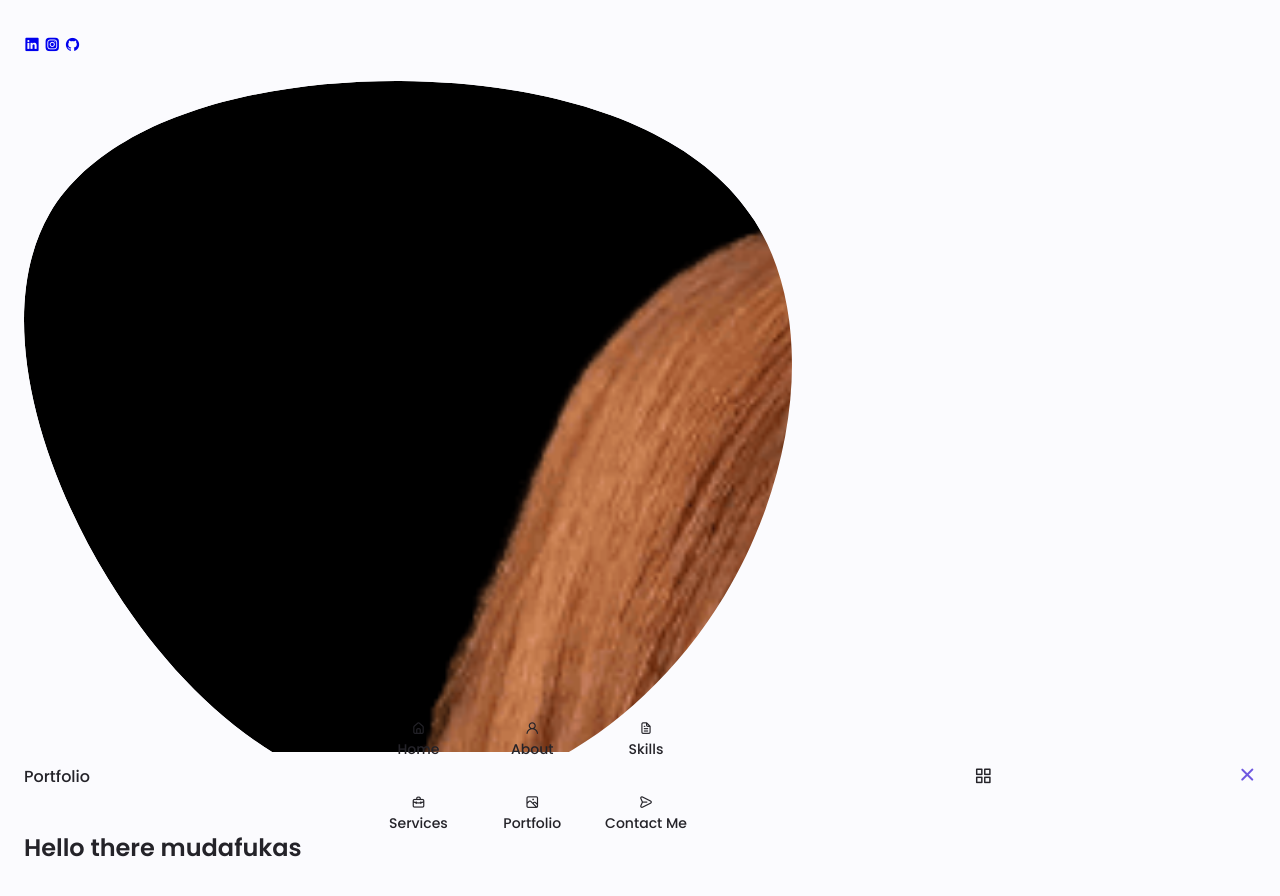
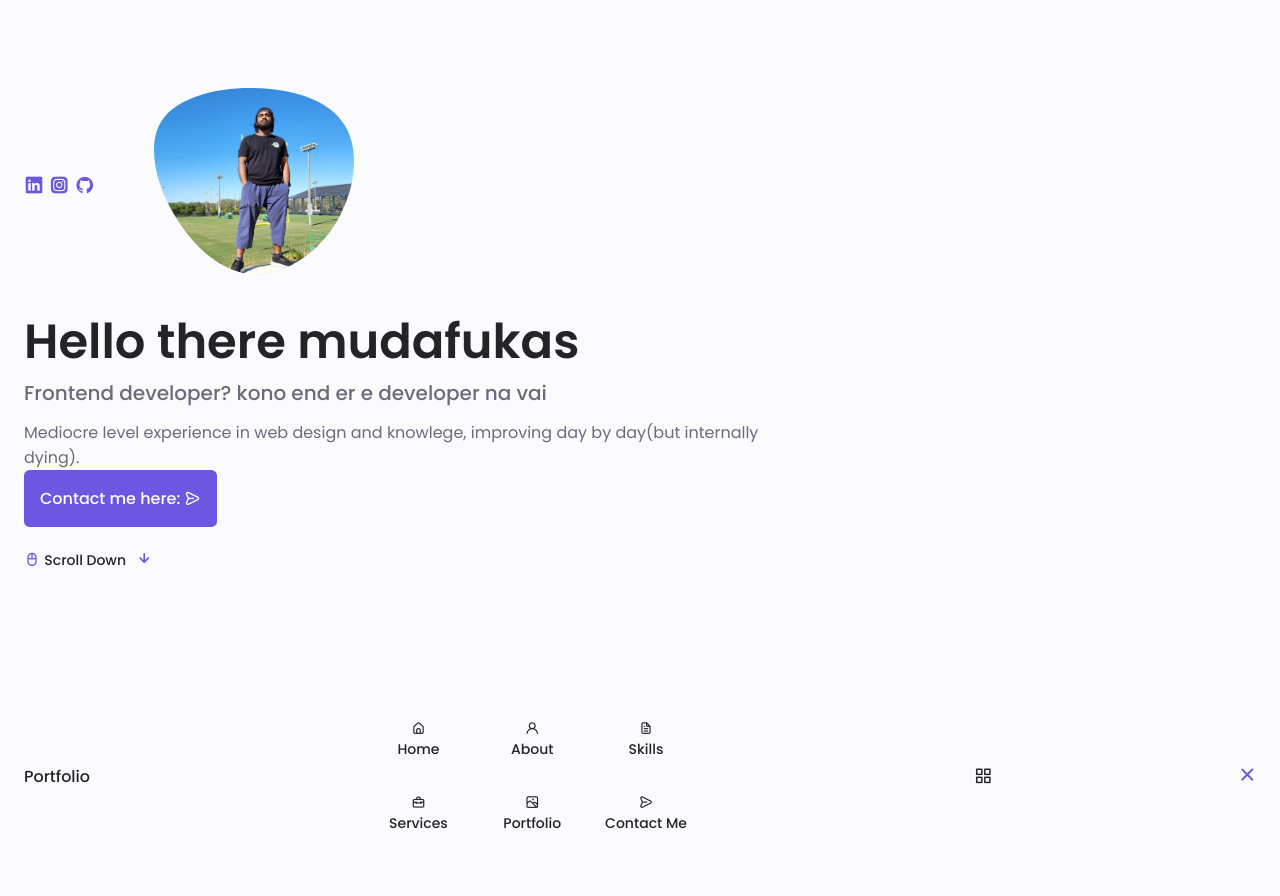
Before and after one commit to SathmanGazi/Portfolio, a plain HTML site: page index.html in a window 1280 px wide. Shown: the top 896 px of the page. Drawn offline with nearby package versions, Linux system fonts and the light colour scheme.

Commit message:
Updated the home and button

```diff
--- a/assets/css/styles.css
+++ b/assets/css/styles.css
@@ -120,7 +120,7 @@ img {
 
 .section__title {
   font-size: var(--h1-font-size);
-  color: var(--title-color);
+  /*color: var(--title-color);*/
 }
 
 .section__subtitle {
@@ -237,9 +237,106 @@ img {
 /* Change background header */
 
 /*==================== HOME ====================*/
+.home__container {
+  gap: 1rem;
+}
 
+.home__content {
+  grid-template-columns: 0.5fr 3fr;
+  padding-top: 3.5rem;
+  align-items: center;
+}
+
+.home__social {
+  display: grid;
+  grid-template-columns: max-content;
+  row-gap: 20rem;
+}
+
+.home__social-icon {
+  font-size: 1.25rem;
+  color: var(--first-color);
+}
+
+.home__social-icon:hover {
+  color: var(--first-color-alt);
+}
+.home__blob {
+  width: 200px;
+  fill: var(--first-color);
+}
+
+.home__blob-img {
+  width: 200px;
+}
+
+.home__data {
+  grid-column: 1/3;
+}
+
+.home__title {
+  font-size: var(--big-font-size);
+}
+
+.home__subtitle {
+  font-size: var(--h3-font-size);
+  color: var(--text-color);
+  font-weight: var(--font-medium);
+  margin-bottom: var(--mb-0-75);
+}
+
+.home__description {
+  margin-bottom: var(--mb-2);
+}
+
+.home__scroll {
+  /*display: noone; */
+}
+
+.home__scroll-button {
+  color: var(--first-color);
+  transition: 0.3s;
+}
+
+.home__scroll-button:hover {
+  transform: translateY(0.25rem);
+}
+.home__scroll-mouse {
+  font-size: 2rem;
+}
+.home__scroll-name {
+  font-size: var(--small-font-size);
+  color: var(--title-color);
+  font-weight: var(--font-medium);
+  margin-right: var(--mb-0-25);
+}
+
+.home__scroll-arrow {
+  font-size: 1.25rem;
+}
 /*==================== BUTTONS ====================*/
+.button {
+  display: inline-block;
+  background-color: var(--first-color);
+  color: #fff;
+  padding: 1rem;
+  border-radius: 0.35rem;
+  font-weight: var(--font-medium);
+}
 
+.button:hover {
+  background-color: var(--first-color-alt);
+}
+
+.button__icon {
+  font-size: 1.25rem;
+  margin-left: var(--mb-0-5);
+  transition: 0.3s;
+}
+.button__flex {
+  display: inline-flex;
+  align-items: center;
+}
 /*==================== ABOUT ====================*/
 
 /*==================== SKILLS ====================*/
--- a/index.html
+++ b/index.html
@@ -3,7 +3,6 @@
   <head>
     <meta charset="UTF-8" />
     <meta name="viewport" content="width=device-width, initial-scale=1.0" />
-
     <!--==================== UNICONS ====================-->
     <link
       rel="stylesheet"
@@ -117,13 +116,34 @@
                     129.362C2.45775 97.8511 -7.48481 59.1033 6.67581 34.5279C20.9871 10.1032 59.7028
                     -0.149132 97.9666 0.00163737C136.23 0.303176 174.193 10.857 190.312 36.4879Z"
                   />
-                  <image class="home__blob-img" href="assets/img/perfil.png" />
+                  <image
+                    class="home__blob-img"
+                    href="assets/img/first.jpg"
+                    ;}
+                  />
                 </g>
               </svg>
             </div>
             <div class="home__data">
               <h1 class="home__title">Hello there mudafukas</h1>
+              <h3 class="home__subtitle">
+                Frontend developer? kono end er e developer na vai
+              </h3>
+              <p class="home__descriptioon">
+                Mediocre level experience in web design and knowlege, improving
+                day by day(but internally dying).
+              </p>
+              <a href="#contact" class="button button--flex">
+                Contact me here: <i class="uil uil-message"></i>
+              </a>
             </div>
+          </div>
+          <div class="home__scroll">
+            <a href="#about" class="home__scroll-button button--flex"
+              ><i class="uil uil-mouse"></i>
+              <span class="home__scroll-name">Scroll Down</span>
+              <i class="uil uil-arrow-down home__scroll-arrow"></i>
+            </a>
           </div>
         </div>
       </section>
```
Also changed, not shown: assets/img/first.jpg (added).
